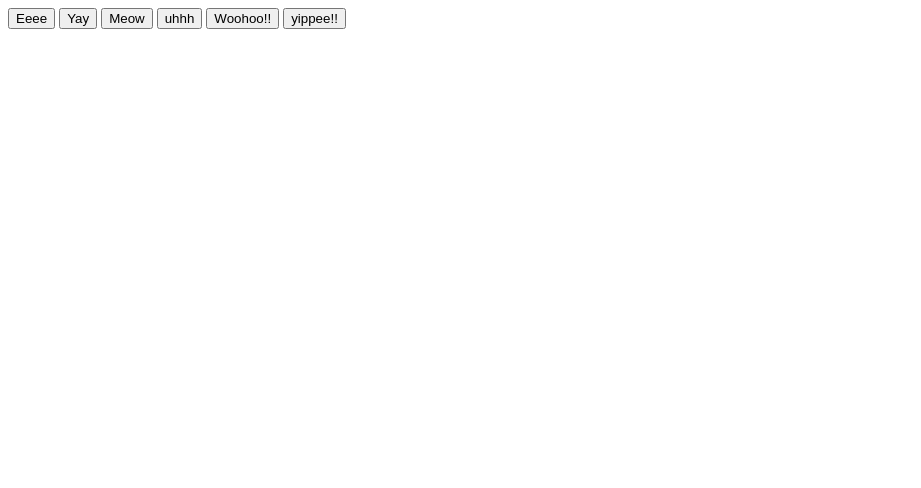
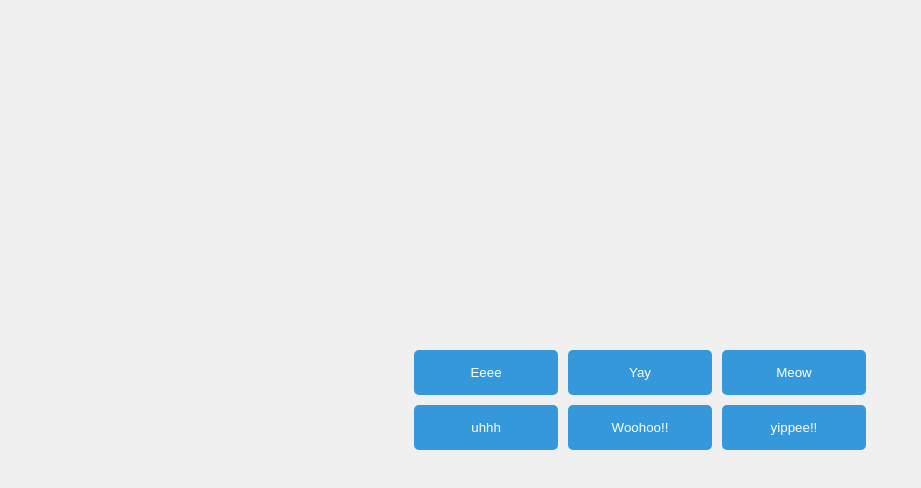
Before and after one commit to aruzaev/soundboard, a plain HTML site: page index.html in a window 1280 px wide. Shown: the whole page, without its empty margins (0-921 px from the left). Drawn offline with Linux system fonts and the light colour scheme.

Commit message:
Adds styling

```diff
--- a/index.html
+++ b/index.html
@@ -4,15 +4,48 @@
     <meta charset="UTF-8" />
     <meta name="viewport" content="width=device-width, initial-scale=1.0" />
     <title>Artem Soundboard</title>
+    <style>
+      body {
+        display: flex;
+        justify-content: center;
+        align-items: center;
+        height: 100vh;
+        margin: 0;
+        background-color: #f0f0f0;
+      }
+
+      .soundboard {
+        display: flex;
+        flex-wrap: wrap;
+        gap: 10px;
+        max-width: 600px;
+      }
+
+      .button {
+        flex: 1 0 calc(33.33% - 10px);
+        text-align: center;
+        padding: 15px;
+        background-color: #3498db;
+        color: #fff;
+        border: none;
+        border-radius: 5px;
+        cursor: pointer;
+        transition: background-color 0.3s;
+      }
+
+      .sound-button:hover {
+        background-color: #2980b9;
+      }
+    </style>
   </head>
   <body>
-    <div class="flex-container">
-      <button onclick="sound('eeee.mp3')">Eeee</button>
-      <button onclick="sound('yay.mp3')">Yay</button>
-      <button onclick="sound('meow.mp3')">Meow</button>
-      <button onclick="sound('uhhhh.mp3')">uhhh</button>
-      <button onclick="sound('woohoo.mp3')">Woohoo!!</button>
-      <button onclick="sound('yippee.mp3')">yippee!!</button>
+    <div class="soundboard">
+      <button type="button" class="button" onclick="sound('eeee.mp3')">Eeee</button>
+      <button type="button" class="button" onclick="sound('yay.mp3')">Yay</button>
+      <button type="button" class="button" onclick="sound('meow.mp3')">Meow</button>
+      <button type="button" class="button" onclick="sound('uhhhh.mp3')">uhhh</button>
+      <button type="button" class="button" onclick="sound('woohoo.mp3')">Woohoo!!</button>
+      <button type="button" class="button" onclick="sound('yippee.mp3')">yippee!!</button>
     </div>
 
     <script src="script.js"></script>
--- /dev/null
+++ b/style.css
@@ -0,0 +1,14 @@
+.flex-container {
+    display: flex;
+    justify-content: center;
+    align-items: center;
+    height: 100%;
+    width: 400px;
+    height: 400px;
+}
+
+.button {
+    background-color: pink;
+    height: 100px;
+    width: 100px;
+}
```
